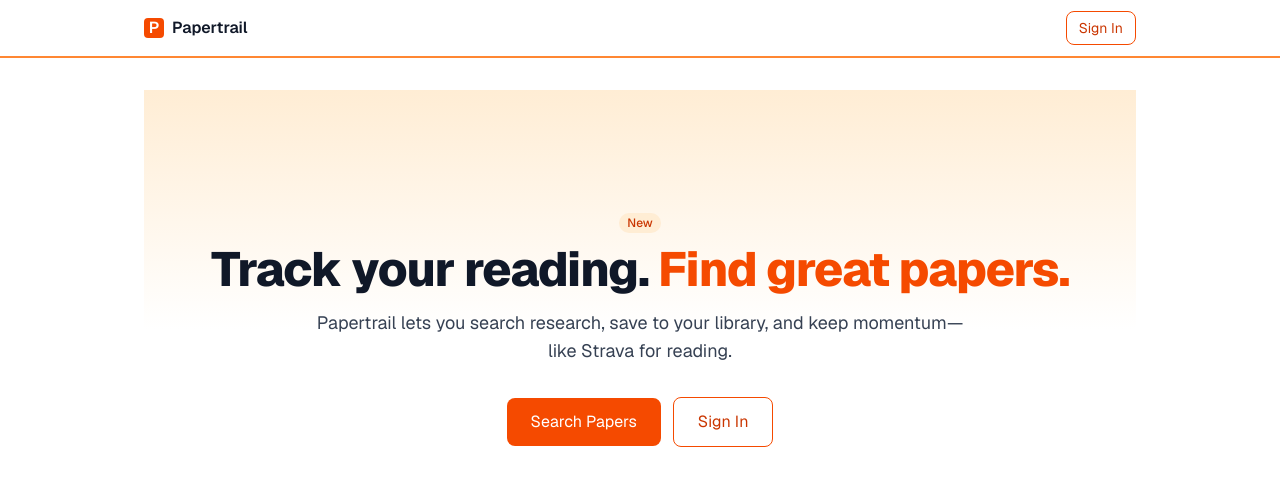
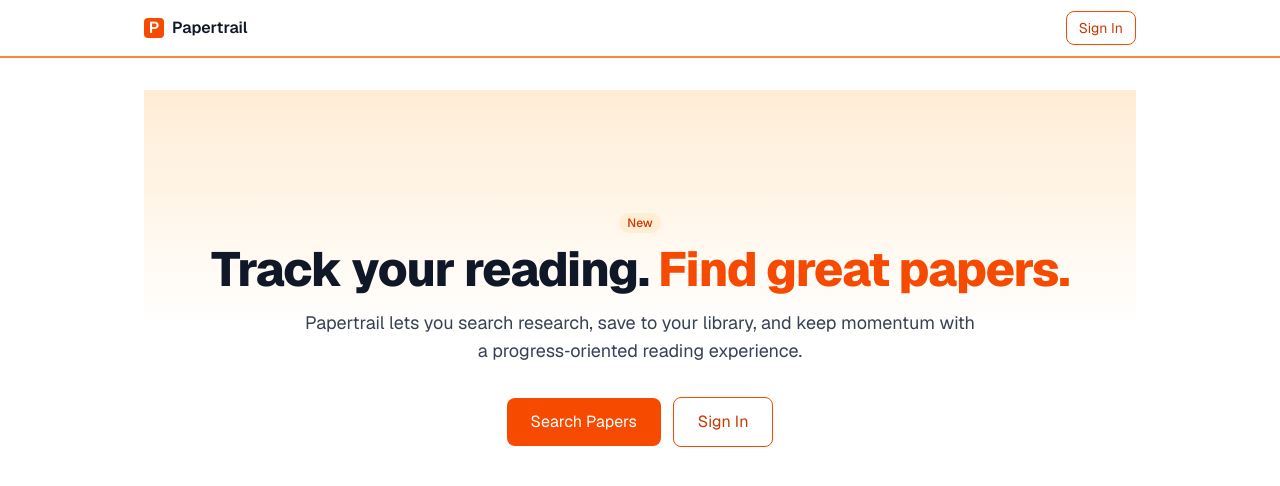
Before and after one commit to Lenguist/basic-auth, a Next.js app: page / in a window 1280 px wide. Shown: the top 486 px of the page. Built offline with nearby package versions, Linux system fonts and the light colour scheme; no server answers.

Commit message:
small update and plan for social

```diff
--- a/app/page.tsx
+++ b/app/page.tsx
@@ -12,7 +12,7 @@
           Track your reading. <span className="text-orange-600">Find great papers.</span>
         </h1>
         <p className="mb-8 max-w-2xl text-lg text-gray-700 dark:text-gray-300">
-          Papertrail lets you search research, save to your library, and keep momentum—like Strava for reading.
+          Papertrail lets you search research, save to your library, and keep momentum with a progress‑oriented reading experience.
         </p>
         <div className="flex flex-wrap items-center justify-center gap-3">
           <Link href="/search" className="btn-primary px-6 py-3">
```
Also changed, not shown: 1 other file (tests, documents, lock files or other folders).
